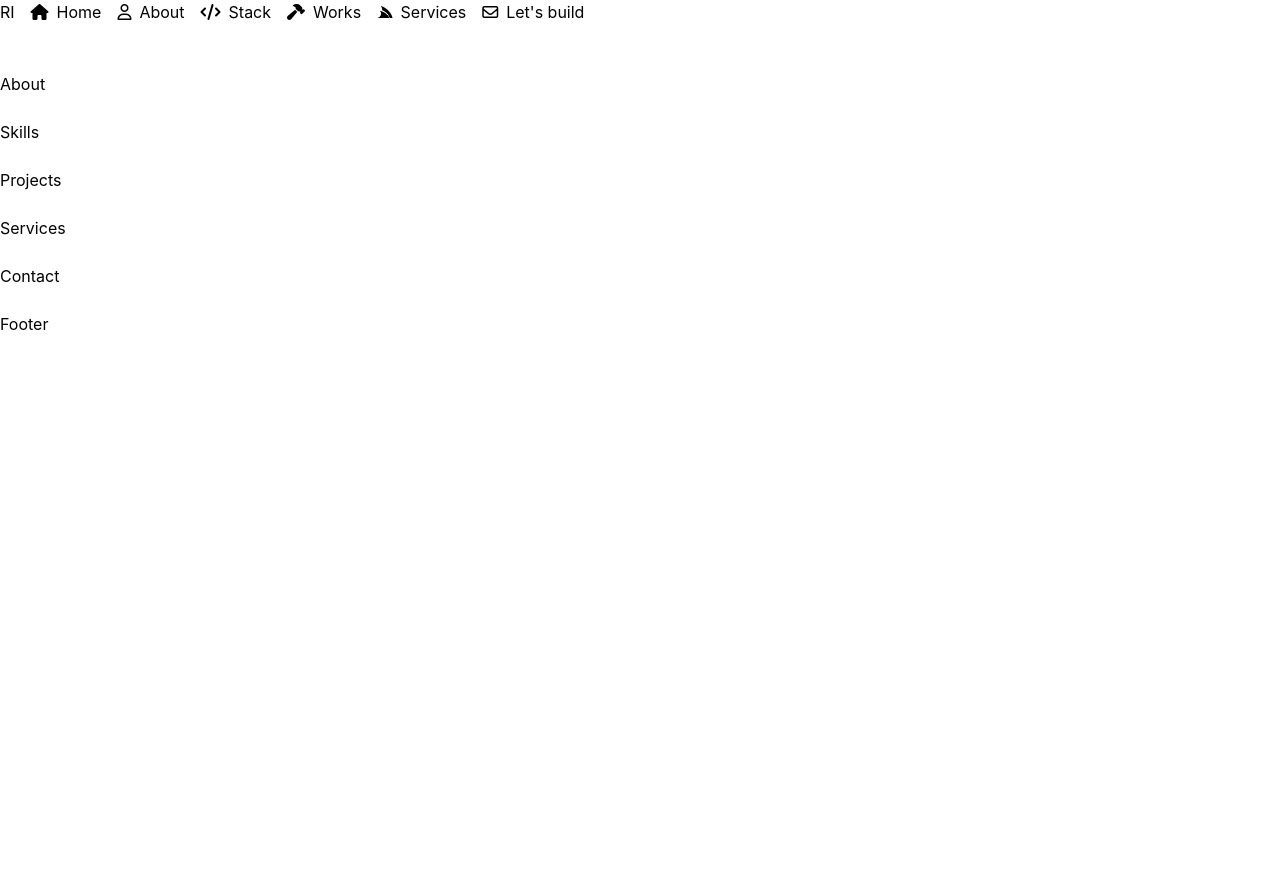
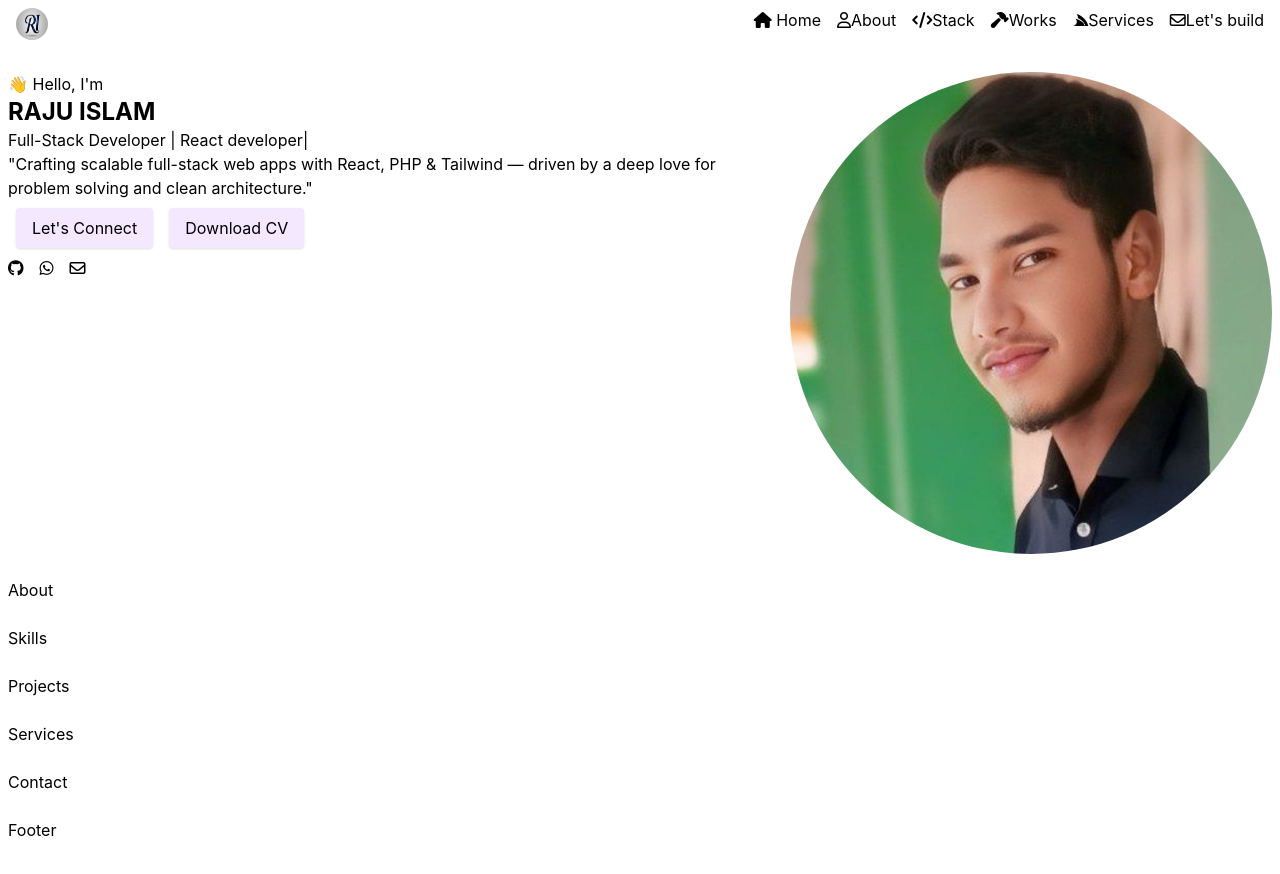
Before and after one commit to rajuislam-stack/Portfolio, a React (Vite) app: page / in a window 1280 px wide. Before the commit the page ends 800 px from the top, so only its background shows below. Built offline with nearby package versions, Linux system fonts and the light colour scheme.

Commit message:
Build static Hero section

```diff
--- a/src/App.jsx
+++ b/src/App.jsx
@@ -10,7 +10,7 @@ import Footer from "./components/Footer";
 
 export default function App() {
   return (
-    <div>
+    <div className="m-2">
       <Navbar/> <br />
       <Hero/> <br />
       <About/> <br />
--- a/src/components/Hero.jsx
+++ b/src/components/Hero.jsx
@@ -1,8 +1,39 @@
 
 export default function Hero() {
   return (
-    <div>
+      <div className="flex flex-col md:flex-row gap-4 max-w-full">
+        <div>
+          <div>👋 Hello, I'm</div>
+          <h1>RAJU ISLAM</h1>
 
-    </div>
+          <h2>Full-Stack Developer | React developer|</h2>
+
+          <p>"Crafting scalable full-stack web apps with React, PHP & Tailwind — driven by a deep love for problem solving and clean architecture."</p>
+
+          <div className="fled">
+            <button>Let's Connect</button>
+            <button>Download CV</button>
+          </div>
+
+          <div className="flex gap-4">
+             <a href="#github">
+              <i class="fa-brands fa-github"></i>
+             </a>
+
+             <a href="#leetcode">
+               <i class="fa-brands fa-whatsapp"></i>
+             </a>
+
+             <a href="#gmail">
+              <i class="fa-regular fa-envelope"></i>
+             </a>
+
+          </div>
+        </div>
+
+        <div>
+          <img src="./src/assets/my-img.jpg" alt="myImg" className="min-w-30 rounded-full"/>
+        </div>
+      </div>
   )
 }
--- a/src/components/Navbar.jsx
+++ b/src/components/Navbar.jsx
@@ -1,21 +1,49 @@
 
 export default function Navbar() {
   return (
-    <header className="flex gap-4">
+    <header className="flex justify-between gap-4 m-2">
       <div className="logo">
-        <h1>RI</h1>
+        <img src="./src/assets/Logo.jpg"
+        alt="logo"
+        className="w-8 h-8 rounded-full"
+         />
       </div>
 
-      <nav>
+      <div>
+
+         <nav className="hidden  sm:block md:justify-center-safe">
          <ul className="flex gap-4">
-          <li><i class="fa-solid fa-home"></i> Home</li>
-          <li><i class="fa-regular fa-user"></i>About</li>
-          <li><i class="fa-solid fa-code"></i>Stack</li>
-          <li><i class="fa-solid fa-hammer"></i>Works</li>
-          <li><i class="fa-brands fa-servicestack"></i>Services</li>
-          <li><i class="fa-regular fa-envelope"></i>Let's build</li>
+          <li>
+            <a href="#home"><i class="fa-solid fa-home"></i> Home</a>
+          </li>
+
+          <li>
+             <a href="#about"><i class="fa-regular fa-user"></i>About</a>
+          </li>
+
+          <li>
+            <a href="#stack"><i class="fa-solid fa-code"></i>Stack</a>
+          </li>
+
+          <li>
+            <a href="#works"><i class="fa-solid fa-hammer"></i>Works</a>
+          </li>
+
+          <li>
+            <a href="#services"><i class="fa-brands fa-servicestack"></i>Services</a>
+          </li>
+
+          <li>
+            <a href="#contact"><i class="fa-regular fa-envelope"></i>Let's build</a>
+          </li>
+
          </ul>
       </nav>
+
+       <div className="Menubar block sm:hidden">
+         <i class="fa-solid fa-bars"></i>
+       </div>
+      </div>
 
     </header>
   )
--- a/src/index.css
+++ b/src/index.css
@@ -4,3 +4,15 @@
 nav ul li{
   @apply flex gap-2 justify-center items-center
 }
+
+@layer base{
+  button{
+    @apply px-4 py-2 rounded shadow bg-purple-100 m-2 cursor-pointer
+  }
+  h1{
+    @apply text-2xl font-bold;
+  }
+  input{
+  @apply border-2 rounded
+  }
+}
```
Also changed, not shown: src/assets/Logo.jpg (added), src/assets/my-img.jpg (added).
